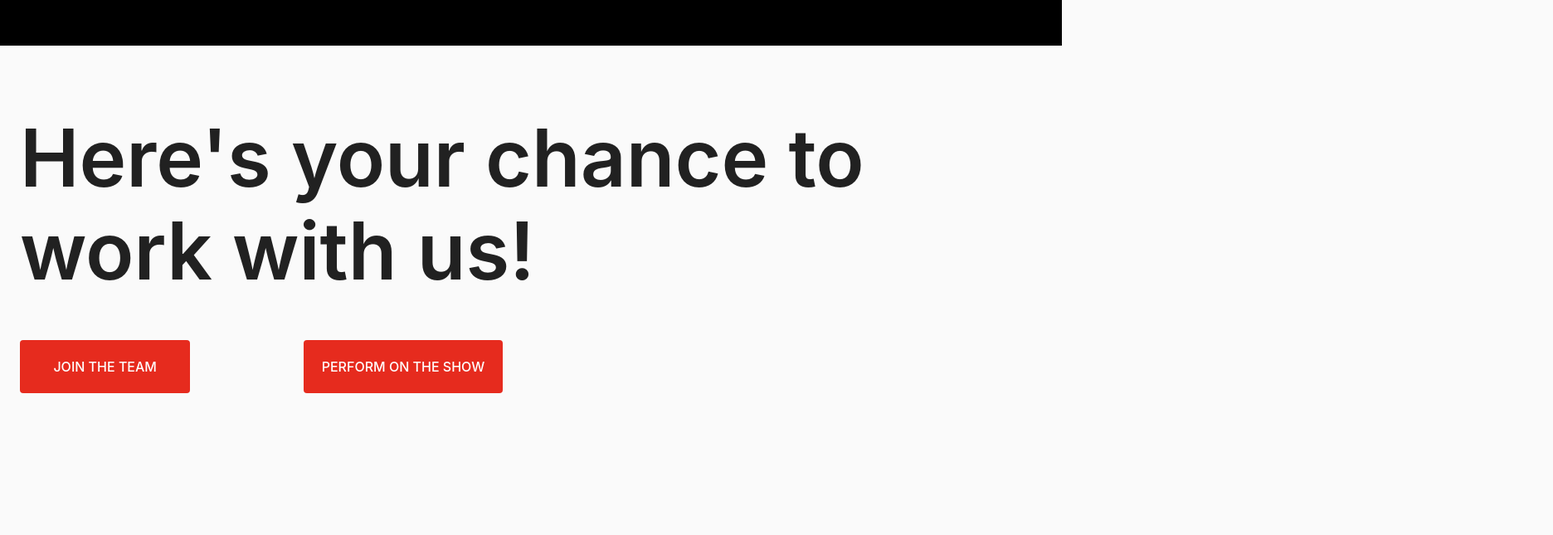
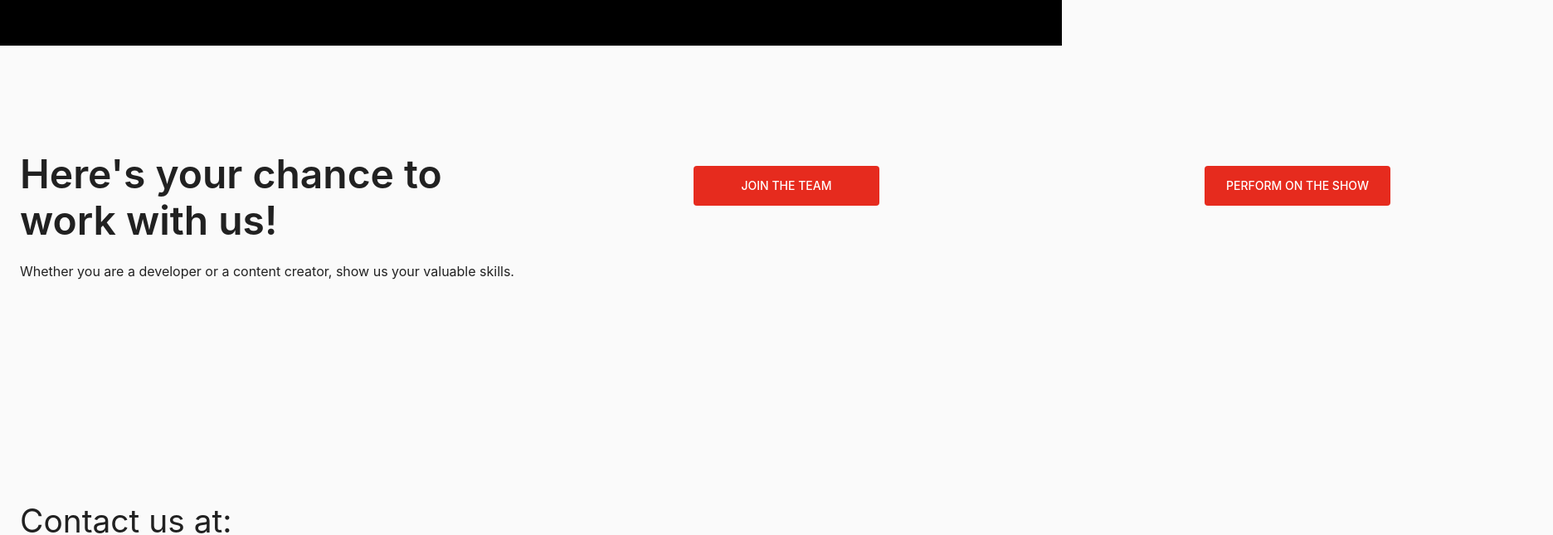
Before and after one commit to clearly-outsane/TEDx_PESU, a React (Create React App) app: page / in a window 1280 px wide. Shown: the part 3560-4205 px from the top of the page at 83% size, 1872 px wide, since content can reach past the window. Built offline with nearby package versions, Linux system fonts and the light colour scheme.

Commit message:
Layout changes to recruit scetion

```diff
--- a/src/components/RecruitSection.js
+++ b/src/components/RecruitSection.js
@@ -23,20 +23,30 @@ const Quote = () => {
           style={{ height: "100%" }}
         >
           <Grid item xs={12}>
+            <Grid container>
+              <Grid item container xs>
                 <Typography
-              variant="h1"
+                  variant="h3"
                   align="left"
                   gutterBottom
                   style={{ fontWeight: 600 }}
                 >
                   Here's your chance to work with us!
                 </Typography>
-            <Grid container item xs>
+                <Typography
+                  variant="body1"
+                  align="left"
+                  gutterBottom
+                  style={{ fontWeight: 400 }}
+                >
+                  Whether you are a developer or a content creator, show us your
+                  valuable skills.
+                </Typography>
+              </Grid>
+              <Grid container item xs direction="column" alignItems="center">
                 <Grid
                   item
                   xs={12}
-                lg={2}
-                md={2}
                   container
                   justify="center"
                   style={{ marginTop: 18, marginBottom: 18 }}
@@ -46,13 +56,12 @@ const Quote = () => {
                 <Grid
                   item
                   xs={12}
-                lg={5}
-                md={5}
                   container
                   justify="center"
                   style={{ marginTop: 18, marginBottom: 18 }}
                 >
                   <LargePrimaryButton>Perform on the show</LargePrimaryButton>
+                </Grid>
               </Grid>
             </Grid>
           </Grid>
--- a/src/styles/theme.js
+++ b/src/styles/theme.js
@@ -129,9 +129,8 @@ export const LargePrimaryButton = withStyles((theme) => ({
       boxShadow: "0 0  24px rgba(230, 43, 30,0.48)",
       backgroundColor: theme.palette.primary.main,
     },
-    width: 240,
-    height: 64,
-    fontSize: "1rem",
+    width: 224,
+    height: 48,
   },
 }))(Button);
 
```
Lines whose indentation alone changed are shown as unchanged.
